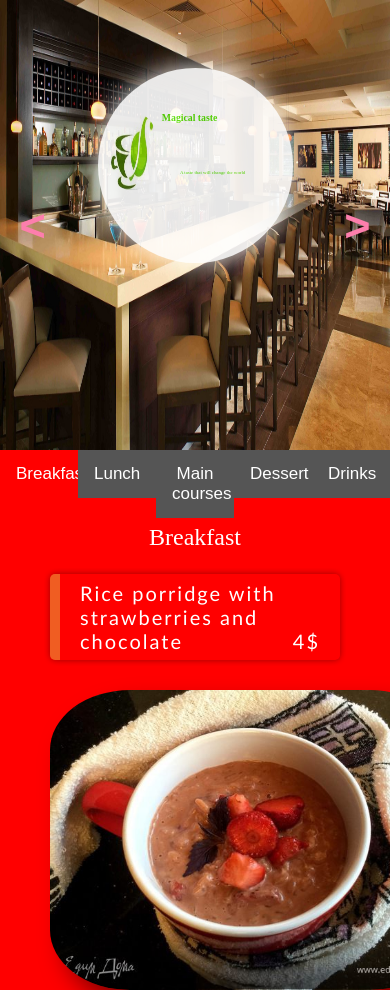
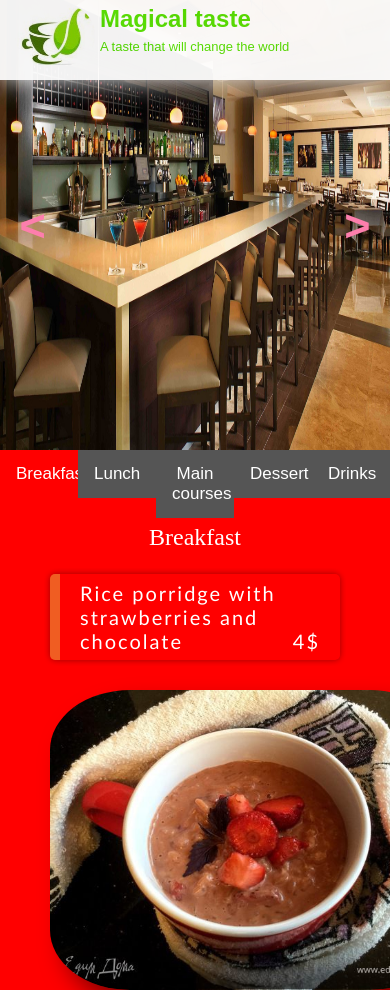
Before and after one commit to MikhailKushpil/restaurant, a plain HTML site: page Index.html in a window 390 px wide. Shown: the top 990 px of the page. Drawn offline with nearby package versions, Linux system fonts and the light colour scheme.

Commit message:
work whis logo

```diff
--- a/Index.html
+++ b/Index.html
@@ -19,12 +19,14 @@
                 <div class="img"><img src="7.jpg" alt=""></div>
             </div>
         <div class="next n"><a href="#">></a></div>
+        <div class="positionLogo">
+            <div class="logo">
+                <img src="img/logo.jpg" alt="">
+                <h2>Magical taste</h2>
+                <h3>A taste that will change the world</h3>
+            </div>
+        </div>
     </header>
-        <div class="logo">
-            <img src="img/logo.jpg" alt="">
-            <h2>Magical taste</h2>
-            <h3>A taste that will change the world</h3>
-        </div>
 
         <button class="tablink" onclick="openMenu('Breakfast', this, 'red')" id="defaultOpen">Breakfast</button>
         <button class="tablink" onclick="openMenu('Lunch', this, 'green')">Lunch</button>
--- a/style/style.css
+++ b/style/style.css
@@ -19,46 +19,71 @@ h3{
 .logo{
     box-shadow: 0px 0px 25px rgb(255, 255, 255);
     position: absolute;
+    display: block;
     top: 8%;
     left: 25%;
     width: 50%;
-    height: 195px;
+    height: 150px;
     background-color: rgb(255, 255, 255);
-    opacity: 0.9;
+    opacity: 0.95;
     margin: auto;
     z-index: 100;
-    border-radius: 100%;
+    border-radius: 125px;
 }
+
 .logo img{
     position: absolute;
-    width: 25%;
-    height: 40%;
+    width: 120px;
+    height: 90px;
     border-radius: 50px;
-    top: 23%;
-    left:5%;
+    top: 15px;
+    left:7%;
     float: none;
     clear: right;
-
 }
 .logo h2{
     display: block;
     position: absolute;
     color: rgb(84, 222, 0);
-    font-size: 2.5vw;
+    font-size:24px;
     font-weight: 900;
-    font-family: italic;
-    top: 23%;
-    left:33%;
+    font-family: Arial, Helvetica, sans-serif;
+    top: 30px;
+    left:35%;
 }
 .logo h3{
     display: block;
     position: absolute;
     color: rgb(84, 222, 0);
-    font-size: 1.25vw;
-    font-weight: 400;
-    font-family: italic;
-    top: 35%;
-    left:32%;
+    font-size: 13px;
+    font-weight: 200;
+    font-family: Arial, Helvetica, sans-serif;
+    top:50px;
+    left:33%;
+}
+@media (max-width: 800px){
+    .logo{
+        width: 100%;
+        border-radius: 0;
+        top: 0;
+        left: 0;
+        height: 80px;
+    }
+    .logo img{
+        width:80px;
+        height: 60px;
+        top: 5px;
+        left: 15px;
+    }
+    .logo h2{
+        top: 5px;
+        left: 100px;
+    }
+
+    .logo h3{
+        top: 10px;
+        left: 80px;
+    }
 }
 
 .tablink {
@@ -163,7 +188,7 @@ text-align: left;
     border-radius: 20%;
     box-shadow: 15px 15px 25px rgba(0,0,0, 0.5);
 }
-.showImg{
+.showImg {
     display: none;
 }
 
```
